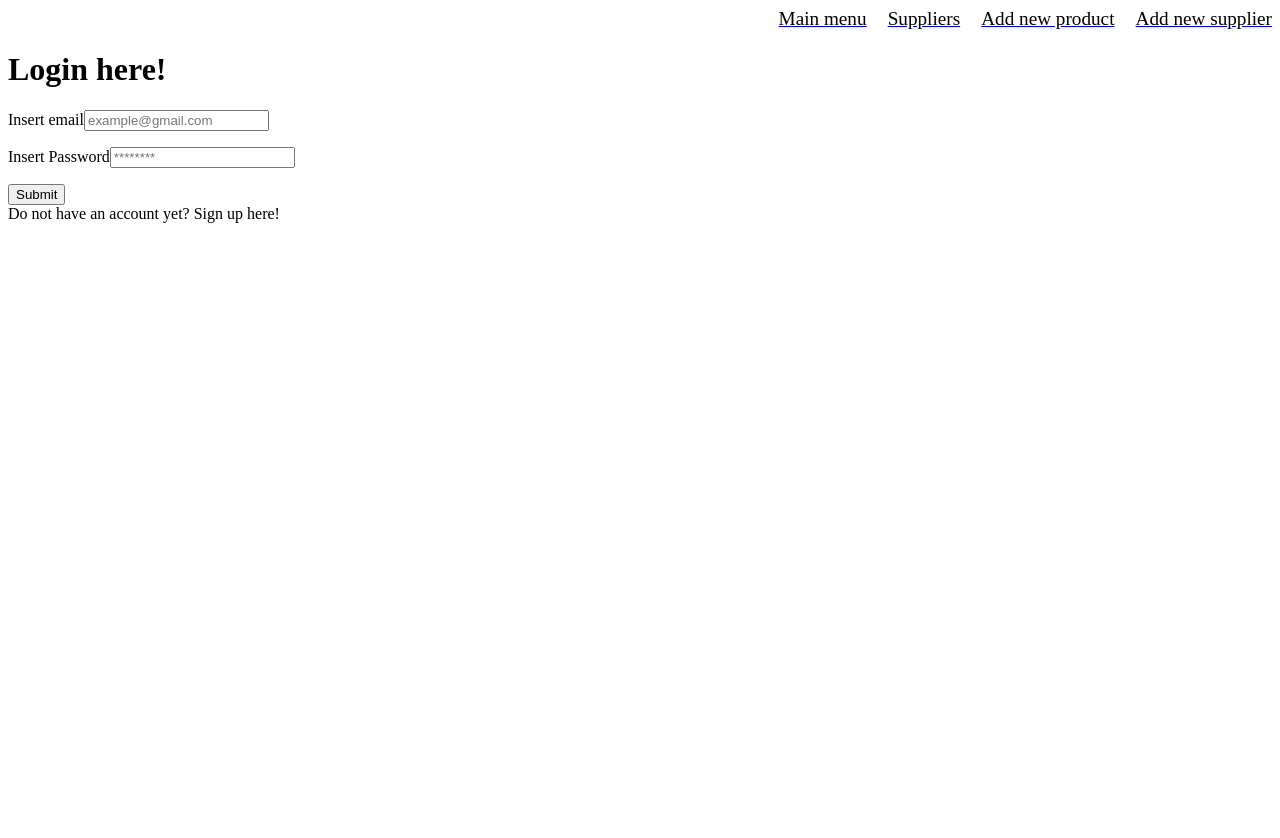
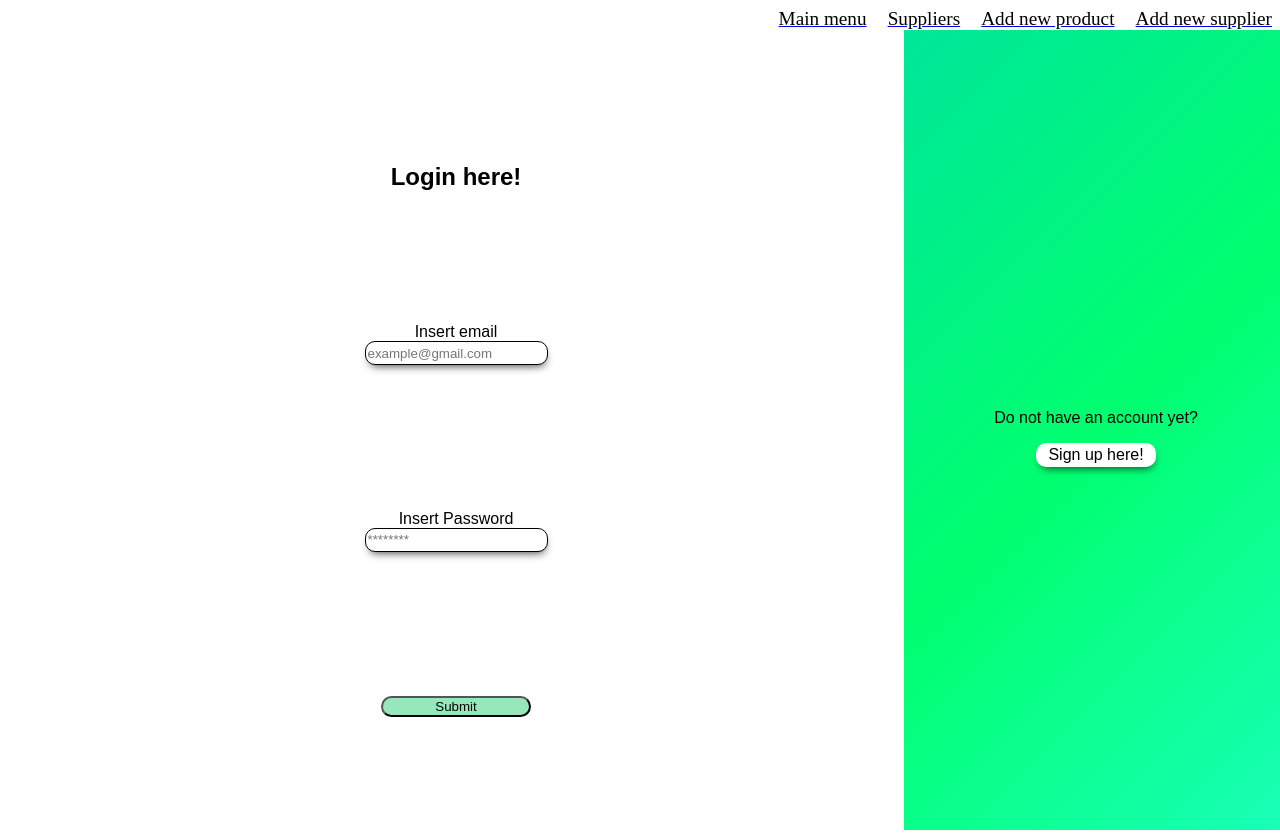
Before and after one commit to MarcosUgalde/Software-inventario-de-articulos, a React (Vite) app in the folder inventario-frontend/: page /login in a window 1280 px wide. Before the commit the page ends 800 px from the top, so only its background shows below. Built offline with nearby package versions, Linux system fonts and the light colour scheme; no server answers.

Commit message:
style: added styles to login and signup page

```diff
--- a/inventario-frontend/src/pages/Login/index.jsx
+++ b/inventario-frontend/src/pages/Login/index.jsx
@@ -1,3 +1,4 @@
+import Styled from './styles'
 import { useForm } from "react-hook-form"
 import { useMutation, useQueryClient } from "react-query"
 import {useLocation} from 'wouter'
@@ -32,21 +33,28 @@ function Login() {
     const { errors } = login
 
     return (
-        <>
-            <h1>Login here!</h1>
-            <form onSubmit={handleSubmit(handleForm)}>
-                <label htmlFor="email">Insert email</label>
-                <input type="text" id="email" placeholder="example@gmail.com" {...register('email', {required: true})} />
-                <p>{formState.errors && errors[formState.errors?.email?.type]}</p>
-                <label htmlFor="password">Insert Password</label>
-                <input type="text" id="password" placeholder="********" {...register('password', {required: true, minLength: 8})} />
-                <p>{formState.errors && errors[formState.errors?.password?.type]}</p>
-                <input type="submit" />
-            </form>
-            <footer>
-                Do not have an account yet? <a>Sign up here!</a>
-            </footer>
-        </>
+        <Styled.Body>
+            <Styled.Form onSubmit={handleSubmit(handleForm)}>
+                <h1>Login here!</h1>
+                <Styled.Field>
+                    <label htmlFor="email">Insert email</label>
+                    <Styled.Input type="text" id="email" placeholder="example@gmail.com" {...register('email', {required: true})} />
+                    <p>{formState.errors && errors[formState.errors?.email?.type]}</p>
+                </Styled.Field>
+                <Styled.Field>
+                    <label htmlFor="password">Insert Password</label>
+                    <Styled.Input type="password" id="password" placeholder="********" {...register('password', {required: true, minLength: 8})} />
+                    <p>{formState.errors && errors[formState.errors?.password?.type]}</p>
+                </Styled.Field>
+                <Styled.Submit type="submit" />
+            </Styled.Form>
+            <Styled.Footer>
+                <p>Do not have an account yet?</p>
+                <Styled.Signup>
+                    <Styled.Anchor href='/signup'>Sign up here!</Styled.Anchor>
+                </Styled.Signup>
+            </Styled.Footer>
+        </Styled.Body>
     )
 }
 
--- /dev/null
+++ b/inventario-frontend/src/pages/Login/styles.jsx
@@ -0,0 +1,116 @@
+import { styled } from 'styled-components'
+
+const Body = styled.section`
+    height: 100vh;
+    width: 100vw;
+    font-family: Arial, Helvetica, sans-serif;
+
+    @media screen and (max-width: 640px) {
+        display: flex;
+        flex-direction: column;
+        align-items: center;
+    }
+
+    @media screen and (min-width: 641px) {
+        display: flex;
+    }
+`
+
+const Form = styled.form`
+    display: flex;
+    flex-direction: column;
+    align-items: center;
+    justify-content: space-evenly;
+
+    @media screen and (max-width: 640px) {
+        height: 70vh;
+        width: 100vw;
+    }
+
+    @media screen and (min-width: 641px) {
+          width: 70vw;
+    }
+`
+
+const Field = styled.section`
+    display: flex;
+    flex-direction: column;
+    align-items: center;
+`
+
+const Footer = styled.footer`
+    background: rgb(0,230,154);
+    background: linear-gradient(135deg, rgba(0,230,154,1) 0%, rgba(0,255,111,1) 50%, rgba(25,255,183,1) 100%);
+    display: flex;
+    flex-direction: column;
+    justify-content: center;
+    align-items: center;
+
+    @media screen and (max-width: 640px) {
+        height: 30vh;
+        width: 100vw;
+    }
+
+    @media screen and (min-width: 641px) {
+        width: 30vw;
+    }
+`
+
+const Input = styled.input`
+    border-radius: 10px;
+    border: 1px solid;
+    height: 1.5em;
+    box-shadow: 1px 5px 8px -4px rgba(0,0,0,0.75);
+    `
+
+const Submit = styled.input`
+    border-radius: 50px;
+    background-color: #96E8BC;
+
+    &:hover{
+        font-size: 1.1rem;
+        transition: 0.5s;
+        color: white;
+    }
+    @media screen and (max-width: 640px) {
+        width: 100px;
+    }
+
+    @media screen and (min-width: 641px) {
+        width: 150px;
+    }
+`
+
+const Signup = styled.section`
+    background-color: white;
+    border-radius: 10px;
+    box-shadow: 1px 5px 8px -4px rgba(0,0,0,0.75);
+    height: 1.5rem;
+    width: 120px;
+    display: flex;
+    justify-content: center;
+    align-items: center;
+    &:hover{
+        background-color: #FEE440;
+    }
+`
+
+const Anchor = styled.a`
+    color: black;
+    text-decoration: none;
+
+    &:hover{
+        color: #31572C;
+    }
+`
+
+export default {
+    Body,
+    Form,
+    Field,
+    Footer,
+    Input,
+    Submit,
+    Signup,
+    Anchor
+}
--- a/inventario-frontend/src/pages/Register/index.jsx
+++ b/inventario-frontend/src/pages/Register/index.jsx
@@ -1,3 +1,4 @@
+import Styled from './styles'
 import { useForm } from 'react-hook-form'
 import { useMutation } from 'react-query'
 import { useLocation } from 'wouter'
@@ -25,24 +26,33 @@ function Register() {
   const { errors } = login
 
   return (
-    <>
+    <Styled.Body>
+      <Styled.Form onSubmit={handleSubmit(handleForm)}>
           <h1>Sign up</h1>
-      <form onSubmit={handleSubmit(handleForm)}>
+          <Styled.Field>
             <label htmlFor="email">Email</label>
             <input type="text" id='email' placeholder='example@gmail.com' {...register('email', {required: true})} />
             <p>{formState.errors && errors[formState.errors?.email?.type]}</p>
+          </Styled.Field>
+          <Styled.Field>
             <label htmlFor="username">Username</label>
             <input type="text" id='username' placeholder='username' {...register("username", { required: true})} />
             <p>{formState.errors && errors[formState.errors?.username?.type]}</p>
+          </Styled.Field>
+          <Styled.Field>
             <label htmlFor="password">Password</label>
             <input type="text" id='password' placeholder='Length must be at least 8' {...register('password', {required: true, minLength: 8})} />
             <p>{formState.errors && errors[formState.errors?.password?.type]}</p>
-          <input type="submit" />
-      </form>
-      <footer>
-        Already have an account? <a>Login here!</a>
-      </footer>
-    </>
+          </Styled.Field>
+          <Styled.Submit type="submit" />
+      </Styled.Form>
+      <Styled.Footer>
+        <p>Already have an account?</p>
+        <Styled.Signup>
+          <Styled.Anchor href='/login'>Login here!</Styled.Anchor>
+        </Styled.Signup>
+      </Styled.Footer>
+    </Styled.Body>
   )
 }
 
--- /dev/null
+++ b/inventario-frontend/src/pages/Register/styles.jsx
@@ -0,0 +1,116 @@
+import { styled } from 'styled-components'
+
+const Body = styled.section`
+    height: 100vh;
+    width: 100vw;
+    font-family: Arial, Helvetica, sans-serif;
+
+    @media screen and (max-width: 640px) {
+        display: flex;
+        flex-direction: column;
+        align-items: center;
+    }
+
+    @media screen and (min-width: 641px) {
+        display: flex;
+    }
+`
+
+const Form = styled.form`
+    display: flex;
+    flex-direction: column;
+    align-items: center;
+    justify-content: space-evenly;
+
+    @media screen and (max-width: 640px) {
+        height: 70vh;
+        width: 100vw;
+    }
+
+    @media screen and (min-width: 641px) {
+          width: 70vw;
+    }
+`
+
+const Field = styled.section`
+    display: flex;
+    flex-direction: column;
+    align-items: center;
+`
+
+const Footer = styled.footer`
+    background: rgb(0,230,154);
+    background: linear-gradient(135deg, rgba(0,230,154,1) 0%, rgba(0,255,111,1) 50%, rgba(25,255,183,1) 100%);
+    display: flex;
+    flex-direction: column;
+    justify-content: center;
+    align-items: center;
+
+    @media screen and (max-width: 640px) {
+        height: 30vh;
+        width: 100vw;
+    }
+
+    @media screen and (min-width: 641px) {
+        width: 30vw;
+    }
+`
+
+const Input = styled.input`
+    border-radius: 10px;
+    border: 1px solid;
+    height: 1.5em;
+    box-shadow: 1px 5px 8px -4px rgba(0,0,0,0.75);
+    `
+
+const Submit = styled.input`
+    border-radius: 50px;
+    background-color: #96E8BC;
+
+    &:hover{
+        font-size: 1.1rem;
+        transition: 0.5s;
+        color: white;
+    }
+    @media screen and (max-width: 640px) {
+        width: 100px;
+    }
+
+    @media screen and (min-width: 641px) {
+        width: 150px;
+    }
+`
+
+const Signup = styled.section`
+    background-color: white;
+    border-radius: 10px;
+    box-shadow: 1px 5px 8px -4px rgba(0,0,0,0.75);
+    height: 1.5rem;
+    width: 120px;
+    display: flex;
+    justify-content: center;
+    align-items: center;
+    &:hover{
+        background-color: #FEE440;
+    }
+`
+
+const Anchor = styled.a`
+    color: black;
+    text-decoration: none;
+
+    &:hover{
+        color: #31572C;
+    }
+`
+
+export default {
+    Body,
+    Form,
+    Field,
+    Footer,
+    Input,
+    Submit,
+    Signup,
+    Anchor
+}
```
Lines whose indentation alone changed are shown as unchanged.
